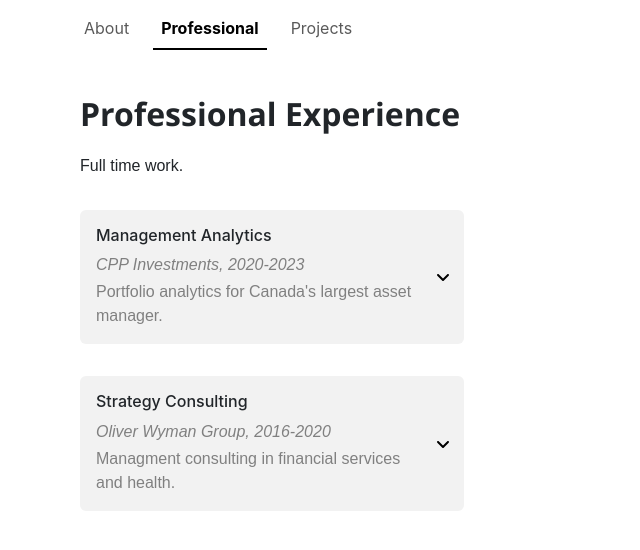
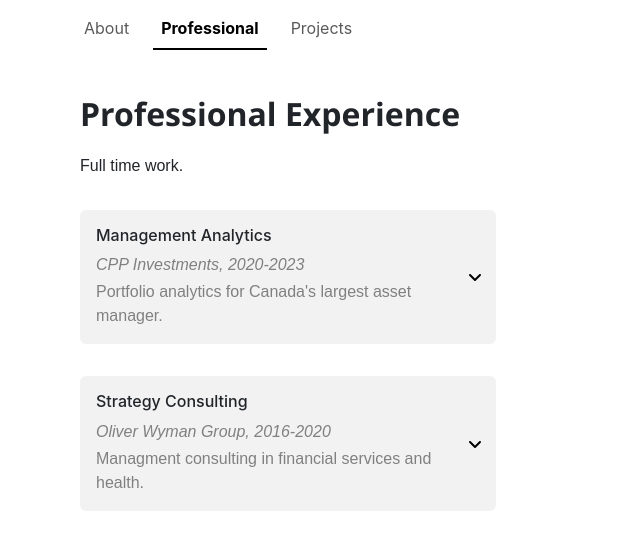
Before and after one commit to dgutkin/personal-website, a React (Create React App) app: page /professional in a window 1280 px wide. Shown: the top 550 px of the page, without its empty margins (0-640 px from the left). Built offline with nearby package versions, Linux system fonts and the light colour scheme.

Commit message:
Match professional card width with project card width

```diff
--- a/src/styles/Professional.css
+++ b/src/styles/Professional.css
@@ -30,7 +30,7 @@
 }
 
 .professional-card {
-    width: 24rem;
+    width: 26rem;
     margin-top: 0rem;
     background: #f2f2f2;
     display: flex;
@@ -77,7 +77,7 @@
 
 .experience-card {
     background: #ffffff;
-    width: 24rem;
+    width: 26rem;
     padding-left: 1rem;
     padding-top: 0.5rem;
     padding-bottom: 0.5rem;
```
